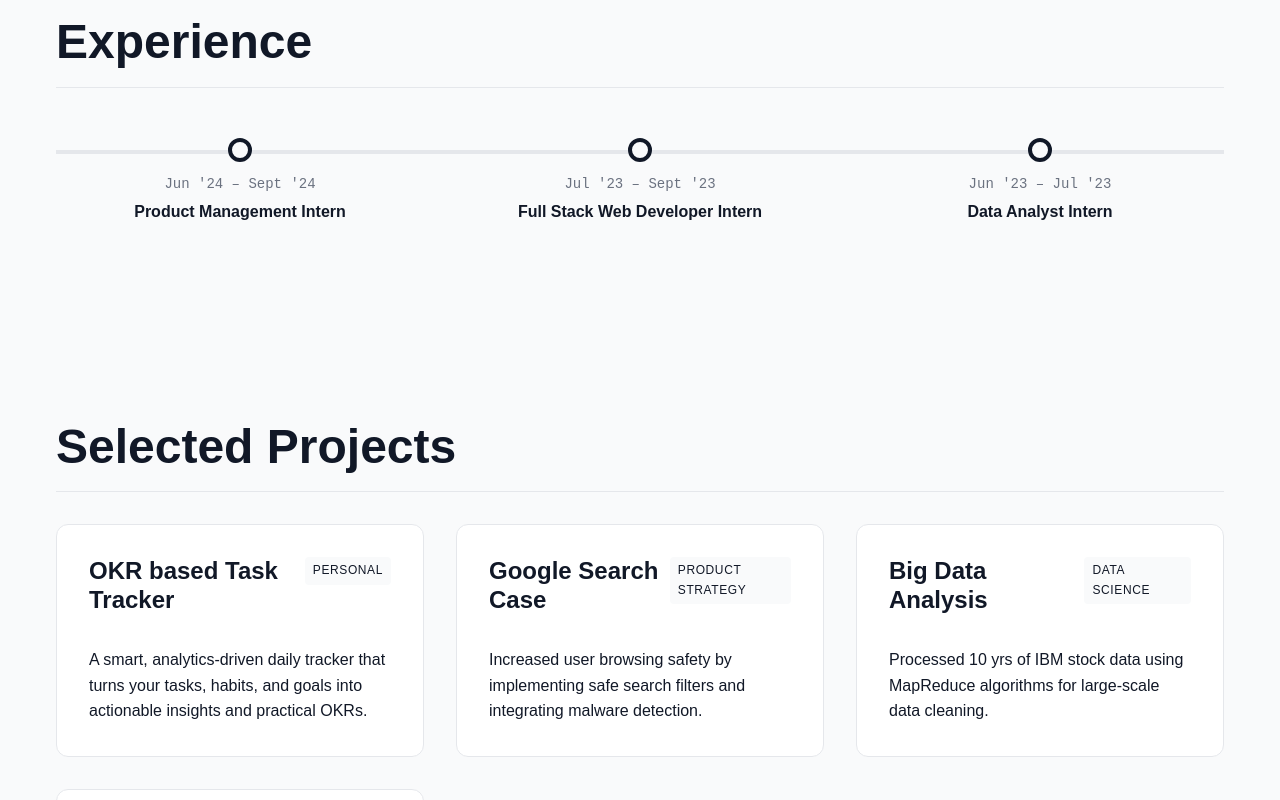
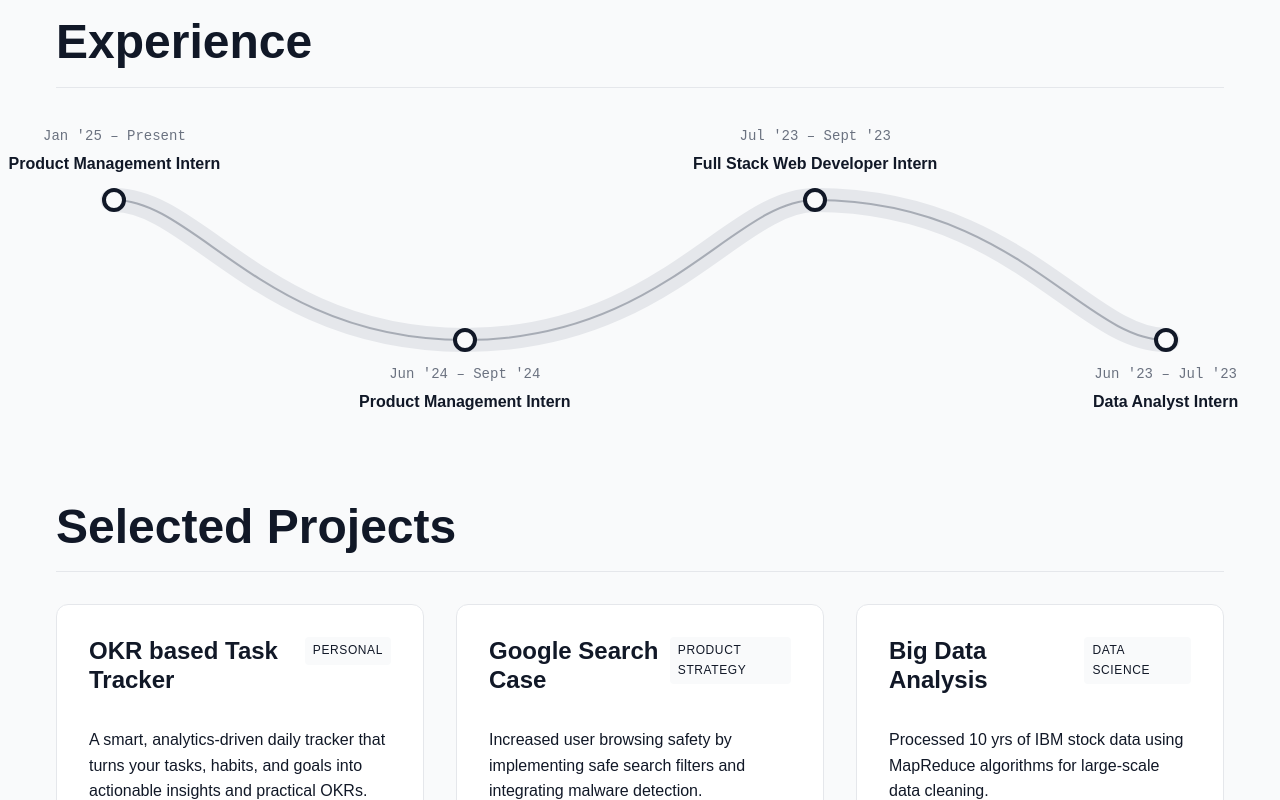
Before and after one commit to AdityaPratapGoswami/portfolio, a React (Vite) app in the folder client/: page / in a window 1280 px wide. Shown: the part 1780-2580 px from the top of the page. Built offline with nearby package versions, Linux system fonts and the light colour scheme.

Commit message:
feat: Redesign the experience timeline to a curved SVG road and update the footer's employment status.

```diff
--- a/client/src/components/Experience.jsx
+++ b/client/src/components/Experience.jsx
@@ -3,6 +3,7 @@ import React, { useState, useEffect, useRef } from 'react';
 const Experience = () => {
     const [activeId, setActiveId] = useState(null);
     const timelineRef = useRef(null);
+    const pathRef = useRef(null);
 
     useEffect(() => {
         const observer = new IntersectionObserver(
@@ -13,7 +14,7 @@ const Experience = () => {
                     }
                 });
             },
-            { threshold: 0.2 } // Trigger when 20% of the section is visible
+            { threshold: 0.2 }
         );
 
         if (timelineRef.current) {
@@ -30,6 +31,17 @@ const Experience = () => {
     const experiences = [
         {
             id: 1,
+            date: "Jan '25 – Present",
+            company: "Cityflo",
+            role: "Product Management Intern",
+            details: [
+                "Improving conversion rate through data-driven optimization strategies.",
+                "Integrating AI into workflows to enhance efficiency and user experience."
+            ],
+            position: 'top'
+        },
+        {
+            id: 2,
             date: "Jun '24 – Sept '24",
             company: "Eshway",
             role: "Product Management Intern",
@@ -37,10 +49,11 @@ const Experience = () => {
                 "Developed proprietary \"Roots\" methodology integrating Balanced Scorecard & OKRs.",
                 "Reduced project setup time from 40 to 1 hour.",
                 "Compiled investor deck securing $1M funding."
-            ]
+            ],
+            position: 'bottom'
         },
         {
-            id: 2,
+            id: 3,
             date: "Jul '23 – Sept '23",
             company: "Paathshala",
             role: "Full Stack Web Developer Intern",
@@ -48,10 +61,11 @@ const Experience = () => {
                 "Improved page load speed by 25% using MERN Stack.",
                 "Reduced API response times by 20%.",
                 "Strengthened app security with JWT & OAuth."
-            ]
+            ],
+            position: 'top'
         },
         {
-            id: 3,
+            id: 4,
             date: "Jun '23 – Jul '23",
             company: "NoQs Digital",
             role: "Data Analyst Intern",
@@ -59,24 +73,73 @@ const Experience = () => {
                 "Honored with \"Best Intern Award\" by CEO.",
                 "Analyzed 100+ investment records with Excel & Power BI.",
                 "Increased operational efficiency by 30%."
-            ]
+            ],
+            position: 'bottom'
         }
+    ];
+
+    // Node positions along the S-curve (percentage of viewBox width, y position)
+    // S-curve: starts top-left, curves down, back up, then down again
+    // Shifted down to leave room for labels above top nodes
+    const nodePositions = [
+        { x: 5, y: 80 },    // Node 1: top-left
+        { x: 35, y: 220 },  // Node 2: bottom
+        { x: 65, y: 80 },   // Node 3: top
+        { x: 95, y: 220 }   // Node 4: bottom-right
     ];
 
     const handleNodeClick = (id) => {
         setActiveId(activeId === id ? null : id);
     };
 
+    // S-curve path that connects all 4 points (shifted down by 50px)
+    const curvePath = `
+        M 50 80
+        C 120 80, 180 220, 350 220
+        C 520 220, 580 80, 650 80
+        C 820 80, 880 220, 950 220
+    `;
+
     return (
         <section id="experience" className="experience-section">
             <div className="container">
                 <h2 className="section-title">Experience</h2>
-                <div className="timeline-road" ref={timelineRef}>
-                    <div className="timeline-line"></div>
-                    {experiences.map((exp) => (
+                <div className="timeline-road curved-road" ref={timelineRef}>
+                    {/* SVG Curved Road - Desktop Only */}
+                    <svg
+                        className="road-svg"
+                        viewBox="0 0 1000 250"
+                        preserveAspectRatio="none"
+                    >
+                        {/* Road background (wider stroke) */}
+                        <path
+                            d={curvePath}
+                            className="road-path-bg"
+                            fill="none"
+                            strokeWidth="24"
+                            strokeLinecap="round"
+                        />
+                        {/* Road center line (dashed) */}
+                        <path
+                            ref={pathRef}
+                            d={curvePath}
+                            className="road-path-center"
+                            fill="none"
+                            strokeWidth="2"
+                            strokeDasharray="8 8"
+                            strokeLinecap="round"
+                        />
+                    </svg>
+
+                    {/* Experience Nodes */}
+                    {experiences.map((exp, index) => (
                         <div
                             key={exp.id}
-                            className={`timeline-node-wrapper ${activeId === exp.id ? 'active' : ''}`}
+                            className={`timeline-node-wrapper curved-node ${exp.position} ${activeId === exp.id ? 'active' : ''}`}
+                            style={{
+                                '--node-x': `${nodePositions[index].x}%`,
+                                '--node-y': `${nodePositions[index].y}px`
+                            }}
                             onClick={() => handleNodeClick(exp.id)}
                         >
                             <div className="node-circle"></div>
@@ -89,8 +152,8 @@ const Experience = () => {
                                     <h3 className="popup-company">{exp.company}</h3>
                                     <div className="popup-role-mobile">{exp.role}</div>
                                     <ul className="popup-details">
-                                        {exp.details.map((detail, index) => (
-                                            <li key={index}>{detail}</li>
+                                        {exp.details.map((detail, idx) => (
+                                            <li key={idx}>{detail}</li>
                                         ))}
                                     </ul>
                                 </div>
--- a/client/src/components/Footer.jsx
+++ b/client/src/components/Footer.jsx
@@ -6,7 +6,7 @@ const Footer = () => {
             <div className="container">
                 <div className="footer-content">
                     <h2>Let's Build Something Great.</h2>
-                    <p>Open for Product Management roles.</p>
+                    <p>Working as a Product Management Intern at Cityflo</p>
                     <a href="mailto:adityapratapgoswami07@gmail.com"
                         className="email-link">adityapratapgoswami07@gmail.com</a>
                     <div className="social-links">
--- a/client/src/styles/main.css
+++ b/client/src/styles/main.css
@@ -828,6 +828,134 @@ body {
     }
 }
 
+/* Curved Road Timeline - Desktop */
+@media (min-width: 769px) {
+    .timeline-road.curved-road {
+        display: block;
+        position: relative;
+        height: 250px;
+        margin-top: 0;
+        margin-bottom: 0;
+        padding-bottom: 0;
+        transition: margin-bottom 0.3s ease;
+    }
+
+    /* Slide down content when popup is visible */
+    .timeline-road.curved-road:has(.node-circle:hover),
+    .timeline-road.curved-road:has(.timeline-popup:hover) {
+        margin-bottom: 280px;
+    }
+
+    .road-svg {
+        position: absolute;
+        top: 0;
+        left: 0;
+        width: 100%;
+        height: 250px;
+        z-index: 0;
+        overflow: visible;
+    }
+
+    .road-path-bg {
+        stroke: var(--border-color);
+        stroke-dasharray: 2000;
+        stroke-dashoffset: 2000;
+        transition: stroke-dashoffset 2s ease-out;
+    }
+
+    .road-path-center {
+        stroke: var(--text-secondary);
+        opacity: 0.5;
+        stroke-dasharray: 2000;
+        stroke-dashoffset: 2000;
+        transition: stroke-dashoffset 2s ease-out 0.3s;
+    }
+
+    .timeline-road.curved-road.in-view .road-path-bg,
+    .timeline-road.curved-road.in-view .road-path-center {
+        stroke-dashoffset: 0;
+    }
+
+    .timeline-road.curved-road .timeline-node-wrapper.curved-node {
+        position: absolute;
+        left: var(--node-x);
+        top: var(--node-y);
+        transform: translate(-50%, -50%);
+        flex: none;
+        width: auto;
+        opacity: 0;
+    }
+
+    .timeline-road.curved-road.in-view .timeline-node-wrapper.curved-node {
+        opacity: 1;
+        transform: translate(-50%, -50%);
+    }
+
+    /* Staggered animation for curved nodes */
+    .timeline-road.curved-road.in-view .timeline-node-wrapper.curved-node:nth-child(2) {
+        transition-delay: 0.4s;
+    }
+    .timeline-road.curved-road.in-view .timeline-node-wrapper.curved-node:nth-child(3) {
+        transition-delay: 0.8s;
+    }
+    .timeline-road.curved-road.in-view .timeline-node-wrapper.curved-node:nth-child(4) {
+        transition-delay: 1.2s;
+    }
+    .timeline-road.curved-road.in-view .timeline-node-wrapper.curved-node:nth-child(5) {
+        transition-delay: 1.6s;
+    }
+
+    /* Top position nodes - label goes above, popup goes below */
+    .timeline-node-wrapper.curved-node.top .node-label {
+        top: auto;
+        bottom: 35px;
+    }
+
+    .timeline-node-wrapper.curved-node.top .timeline-popup {
+        top: 35px;
+        bottom: auto;
+        transform: translateX(-50%) scale(0.8);
+    }
+
+    .timeline-node-wrapper.curved-node.top .node-circle:hover ~ .timeline-content .timeline-popup,
+    .timeline-node-wrapper.curved-node.top .timeline-popup:hover {
+        transform: translateX(-50%) scale(1);
+    }
+
+    /* Bottom position nodes - label goes below, popup goes below label */
+    .timeline-node-wrapper.curved-node.bottom .node-label {
+        top: 35px;
+        bottom: auto;
+    }
+
+    .timeline-node-wrapper.curved-node.bottom .timeline-popup {
+        top: 100px;
+        bottom: auto;
+    }
+}
+
+/* Curved Road - Mobile: Hide SVG, use vertical layout */
+@media (max-width: 768px) {
+    .road-svg {
+        display: none;
+    }
+
+    .timeline-road.curved-road {
+        height: auto;
+    }
+
+    .timeline-road.curved-road .timeline-node-wrapper.curved-node {
+        position: relative;
+        left: auto;
+        top: auto;
+        transform: none;
+    }
+
+    .timeline-road.curved-road.in-view .timeline-node-wrapper.curved-node {
+        transform: translateX(0) translateY(0);
+    }
+}
+
 /* Projects */
 .projects-section {
     padding: var(--space-lg) 0;
```
